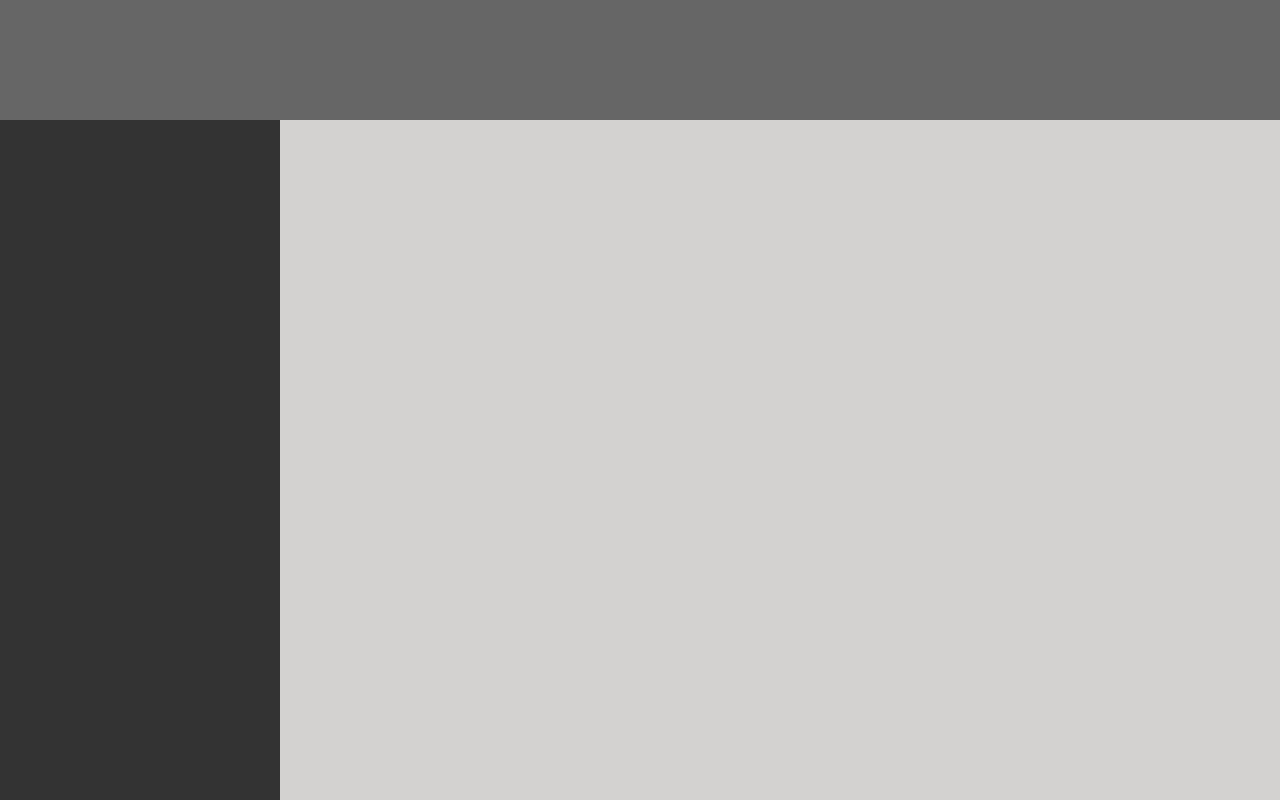
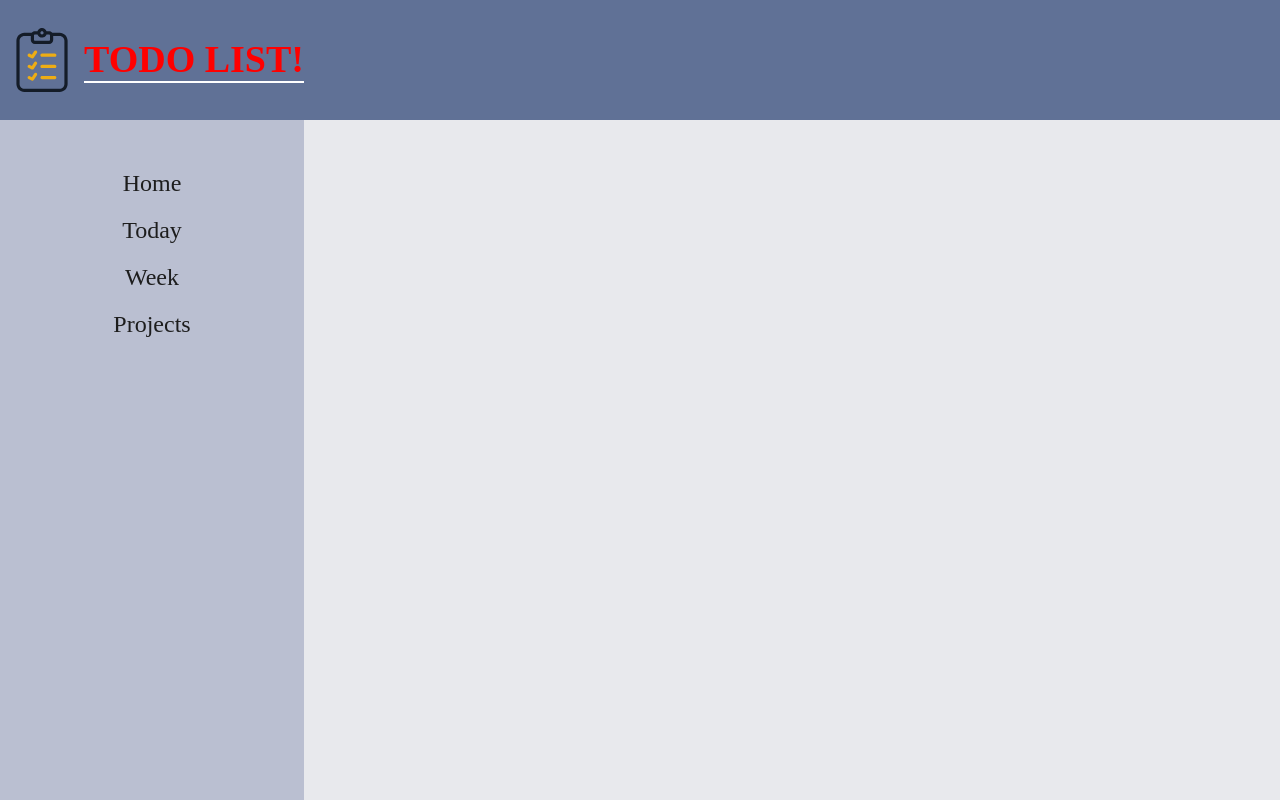
Before and after one commit to leandrob0/todo-page, a website built with webpack: page dist/index.html in a window 1280 px wide. Built offline with nearby package versions, Linux system fonts and the light colour scheme; a web font is replaced by a local one.

Commit message:
little changes to the sidebar and todo-module

```diff
--- a/package.json
+++ b/package.json
@@ -27,5 +27,8 @@
     "webpack": "^5.41.0",
     "webpack-cli": "^4.7.2",
     "webpack-dev-server": "^3.11.2"
+  },
+  "dependencies": {
+    "date-fns": "^2.22.1"
   }
 }
--- a/src/page-load.js
+++ b/src/page-load.js
@@ -1,4 +1,13 @@
 import './style.css';
+import Icon from './logo.svg';
+import { sidebarLoad } from './sidebar-load.js';
+
+/*
+    ##
+    THIS FUNCTION TAKES CARE OF ALL THE BASIC HTML STRUCTURE WITH THE ITEMS THAT WILL
+    ALWAYS BE THERE.
+    ##
+*/
 
 function contentLoader() {
 
@@ -8,14 +17,20 @@ function contentLoader() {
     containerTotal.classList.add('container-total');
     body.appendChild(containerTotal);
 
-    //ADDS THE PAGE HEADER
+    //ADDS THE PAGE HEADER WITH ALL ITS CONTENT
     const header = document.createElement('header');
-    const logo = document.createElement('div');
+    const titlePage = document.createElement('p');
+    const myIcon = new Image();
 
+    myIcon.src = Icon;
     header.classList.add('header-page');
-    logo.classList.add('logo');
+    myIcon.classList.add('logo');
+    titlePage.classList.add('title-page');
+    myIcon.setAttribute('alt', 'Icon by https://freeicons.io/profile/823 - Muhammad Haq');
+    titlePage.textContent = 'TODO LIST!';
 
-    header.appendChild(logo);
+    header.appendChild(myIcon);
+    header.appendChild(titlePage);
     containerTotal.appendChild(header);
 
     //ADDS THE PAGE SIDEBAR
@@ -24,6 +39,8 @@ function contentLoader() {
     sidebar.classList.add('sidebar');
 
     containerTotal.appendChild(sidebar);
+
+    sidebarLoad();
 
     //ADDS THE PAGE LISTS CONTENT HOLDER
     const lists = document.createElement('div');
--- /dev/null
+++ b/src/sidebar-load.js
@@ -0,0 +1,27 @@
+import './style.css';
+
+function sidebarLoad() {
+    const sidebar = document.querySelector('.sidebar');
+
+    const homeBar = document.createElement('span');
+    const todayBar = document.createElement('span');
+    const weekBar = document.createElement('span');
+    const projectsBar = document.createElement('span');
+
+    homeBar.classList.add('span-sidebar');
+    todayBar.classList.add('span-sidebar');
+    weekBar.classList.add('span-sidebar');
+    projectsBar.classList.add('span-sidebar');
+
+    homeBar.textContent = 'Home';
+    todayBar.textContent = 'Today';
+    weekBar.textContent = 'Week';
+    projectsBar.textContent = 'Projects';
+
+    sidebar.appendChild(homeBar);
+    sidebar.appendChild(todayBar);
+    sidebar.appendChild(weekBar);
+    sidebar.appendChild(projectsBar);
+}
+
+export { sidebarLoad };
--- a/src/style.css
+++ b/src/style.css
@@ -1,4 +1,4 @@
-@import url('https://fonts.googleapis.com/css2?family=Benne&display=swap');
+@import url('https://fonts.googleapis.com/css2?family=Prompt:wght@300&display=swap');
 
 /*
     WHOLE PAGE BASIC STRUCTURE STYLES.
@@ -7,6 +7,9 @@ body {
     margin: 0;
     height: 100vh;
     width: 100%;
+
+    font-family: 'Prompt', sans-serif;
+    color: white;
 }
 
 .container-total {
@@ -21,8 +24,7 @@ body {
     left: 0;
     right: 0;
 
-    background-color: #666;
-    font-family: 'Benne', serif;
+    background-color: #607196;
 
     height: 15vh;
 
@@ -32,25 +34,62 @@ body {
 }
 
 .sidebar {
+    display: flex;
+    flex-direction: column;
+    align-items: center;
+    justify-content: flex-start;
+
     position: absolute;
     left: 0;
     bottom: 0;
 
     height: 85vh;
-    width: 35vh;
+    width: 38vh;
 
-    background-color: #333;
+    background-color: #BABFD1;
+    color:rgb(29, 29, 29);
+    font-size: 24px;
 }
 
 .lists-container {
     position: absolute;
     right: 0;
     bottom: 0;
-    left: 35vh;
+    left: 38vh;
 
     height: 85vh;
 
-    background-color: rgb(212, 209, 209);
+    background-color: #E8E9ED;
 
     overflow: scroll;
 }
+
+.logo {
+    width: 64px;
+    height: 64px;
+
+    margin-left: 10px;
+    margin-right: 10px;
+}
+
+.title-page {
+    font-size: 38px;
+    font-weight: 700;
+
+    border-bottom: 2px solid white;
+}
+
+.span-sidebar:first-of-type {
+    margin-top: 50px;
+}
+
+.span-sidebar {
+    margin: 10px;
+    cursor: pointer;
+    transition: 0.2s ease-in-out;
+}
+
+.span-sidebar:hover {
+    transform: scale(1.1);
+    color: black;
+}
--- /dev/null
+++ b/src/todos-module.js
@@ -0,0 +1,27 @@
+import './style.css';
+import { compareAsc, format } from 'date-fns'
+
+const myTodos = (function() {
+
+    let todo = [
+        {
+            Title: 'default',
+            Description: 'default',
+            Date: '',
+            Priority: '',
+        }
+        ];
+
+    function addToDo(title,desc,date,prio) {
+        todo.push({Title: title, Description: desc, Date: date, Priority: prio});
+    }
+
+    function removeToDo(title) {
+        let index = todo.indexOf(title);
+        todo.splice(index, 1);
+    }
+
+    return { addToDo , removeToDo };
+})();
+
+export { myTodos };
--- a/webpack.config.js
+++ b/webpack.config.js
@@ -13,7 +13,7 @@ module.exports = {
   },
   plugins: [
     new HtmlWebpackPlugin({
-      title: 'Output Management',
+      title: 'Todo page',
     }),
   ],
   output: {
```
Also changed, not shown: dist/index.html, src/logo.svg (added), 1 other file.
